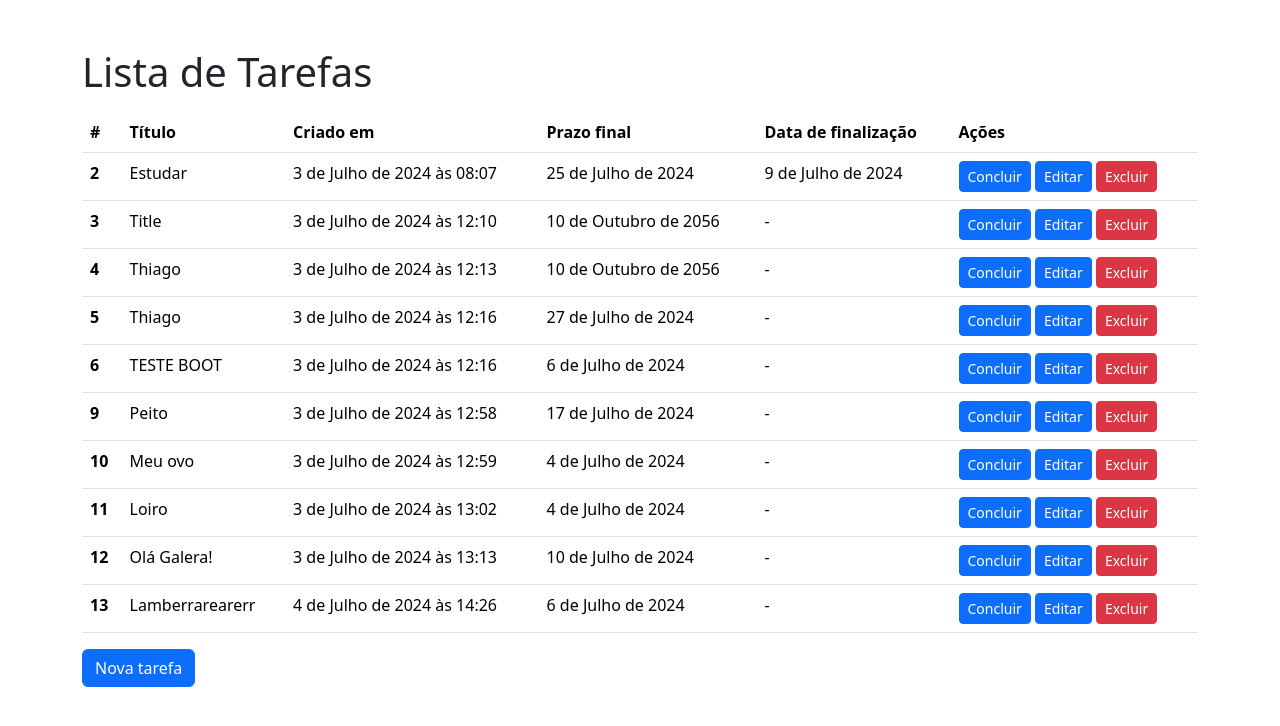
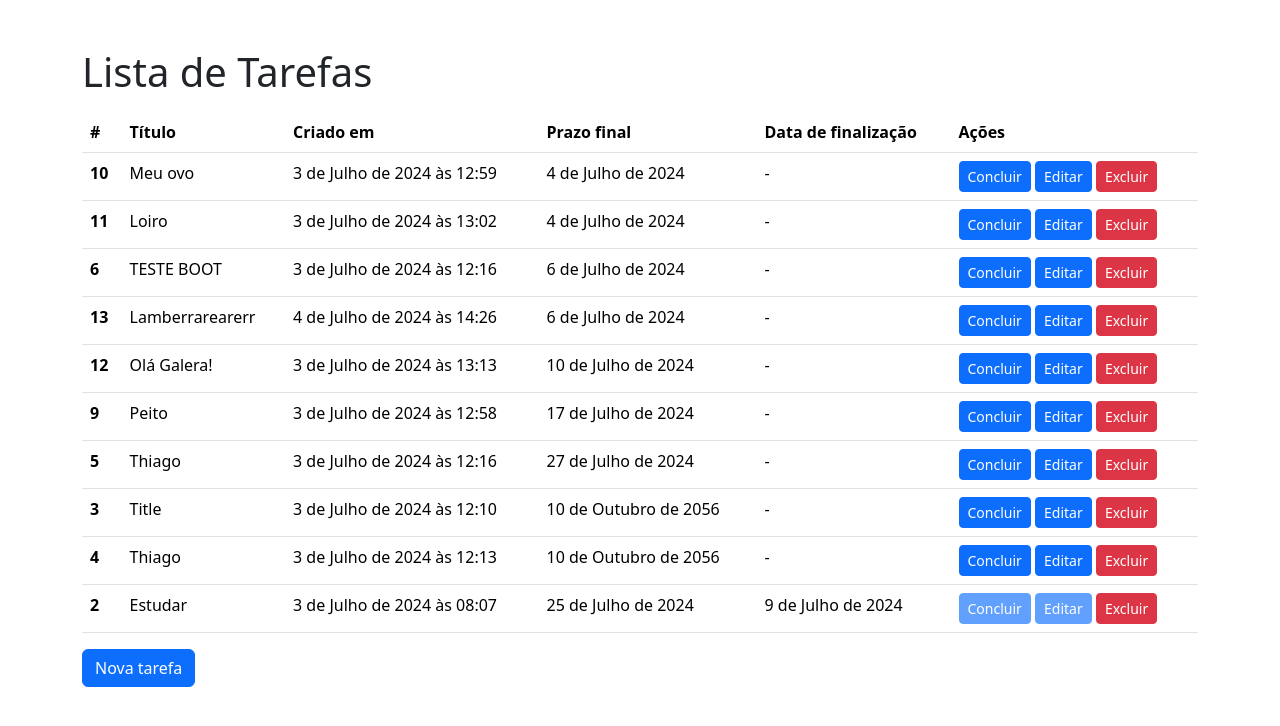
Before and after one commit to thiagorezendev/todosPyDj, a Django app: page / in a window 1280 px wide. Shown: the part 56-782 px from the top of the page. Run offline with Django 5.2, Linux system fonts and the light colour scheme; data comes from the database, SQL or seed files in the repository; both versions use the stored data as it was after the commit.

Commit message:
concluir finalizado

```diff
--- a/setup/urls.py
+++ b/setup/urls.py
@@ -24,5 +24,5 @@
     path('create', TodoCreateView.as_view(), name="todo_create"),
     path('update/<int:pk>', TodoUpdateView.as_view(), name="todo_update"),
     path('delete/<int:pk>', TodoDeleteView.as_view(), name="todo_delete"),
-    path('complete/<int:pk>', TodoCompleteView.as_view(), name="todo_complete")
+    path('complete/<int:pk>', TodoCompleteView.as_view(), name="todo_complete"),
 ]
--- a/todos/models.py
+++ b/todos/models.py
@@ -6,3 +6,6 @@
     created_at = models.DateTimeField(auto_now_add=True, null=False, blank=False)
     deadline = models.DateField(null=False, blank=False)
     finished_at = models.DateField(null=True)
+
+    class Meta:
+        ordering = ["finished_at" ,"deadline"]
--- a/todos/templates/todos/todo_list.html
+++ b/todos/templates/todos/todo_list.html
@@ -26,8 +26,8 @@
             <td>{{ todo.deadline }}</td>
             <td>{{ todo.finished_at|default:"-"}}</td>
             <td>
-              <a href="{% url "todo_complete pk=todo.pk" %}" class="btn btn-primary btn-sm">Concluir</a>
-              <a href="{% url "todo_update" pk=todo.pk %}" class="btn btn-primary btn-sm">Editar</a>
+              <a href="{% url "todo_complete" pk=todo.pk %}" class="btn btn-primary btn-sm {% if todo.finished_at %}disabled{% endif %}">Concluir</a>
+              <a href="{% url "todo_update" pk=todo.pk %}" class="btn btn-primary btn-sm {% if todo.finished_at %}disabled{% endif %}">Editar</a>
               <a href="{% url "todo_delete" pk=todo.pk %}" class="btn btn-danger btn-sm">Excluir</a>
             </td>
           </tr>
```
Also changed, not shown: db.sqlite3.
